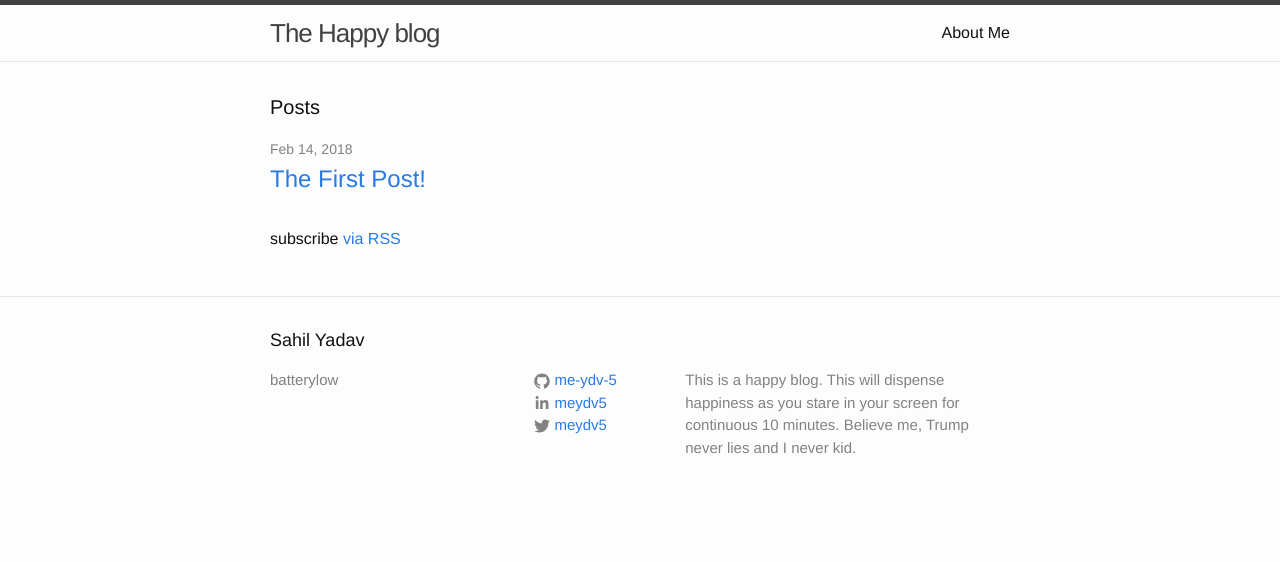
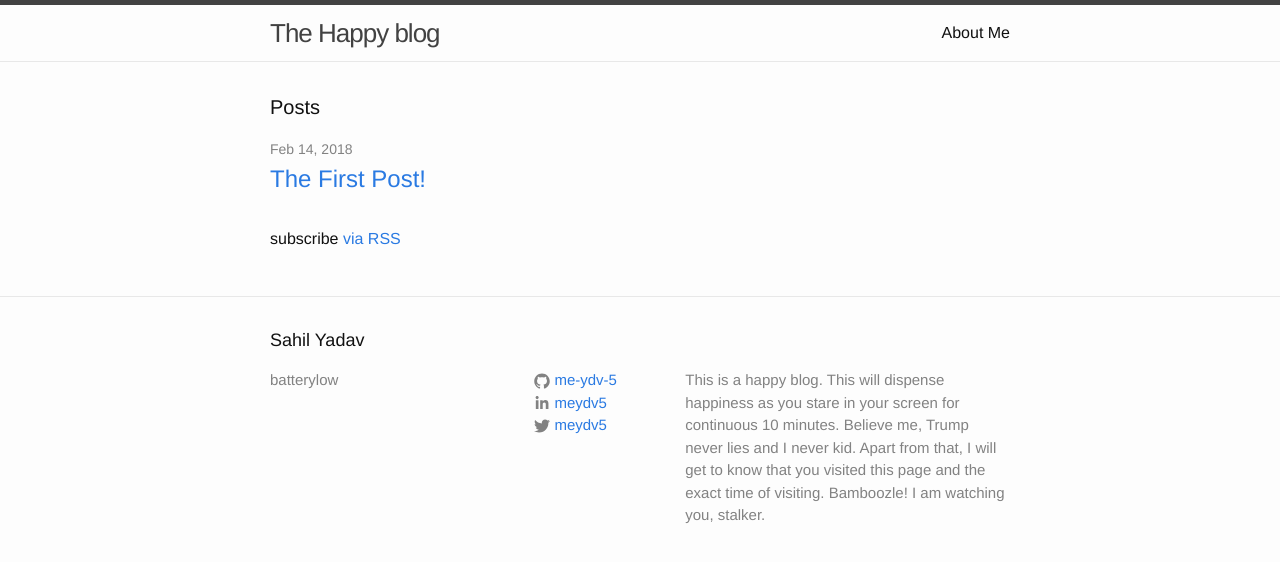
Before and after one commit to me-ydv-5/me-ydv-5.github.io, a Jekyll site: the page built from index.html, in a window 1280 px wide. Shown: the top 562 px of the page. Built offline with Jekyll 4.4.1, drawn with Linux system fonts in a browser that asks for light colours.

Commit message:
updated config

```diff
--- a/_config.yml
+++ b/_config.yml
@@ -14,6 +14,8 @@ description: > # this means to ignore newlines until "baseurl:"
   This is a happy blog. This will dispense happiness as you
   stare in your screen for continuous 10 minutes. Believe me,
   Trump never lies and I never kid.
+  Apart from that, I will get to know that you visited this page
+  and the exact time of visiting. Bamboozle! I am watching you, stalker.
 baseurl: "" # the subpath of your site, e.g. /blog
 url: "http://batterylow.me" # the base hostname & protocol for your site
 keywords: "Jekyll, blogger, IIT, Mandi"
```
